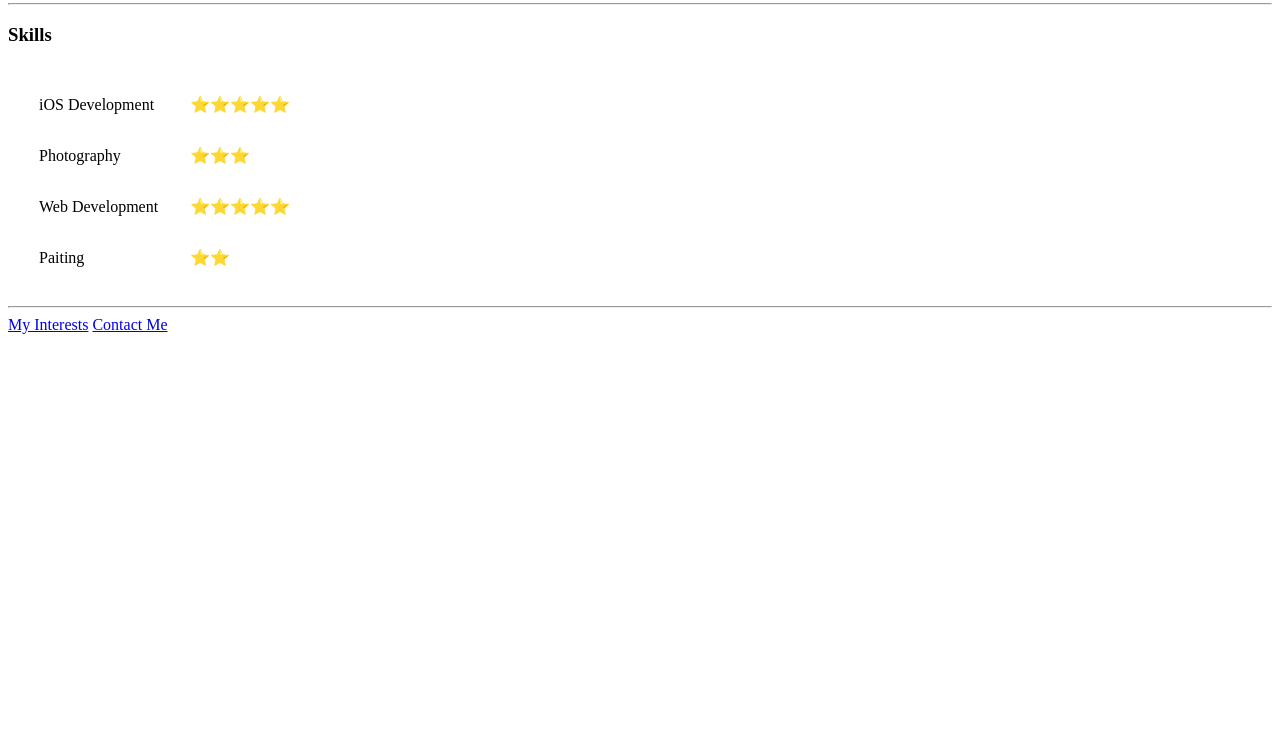
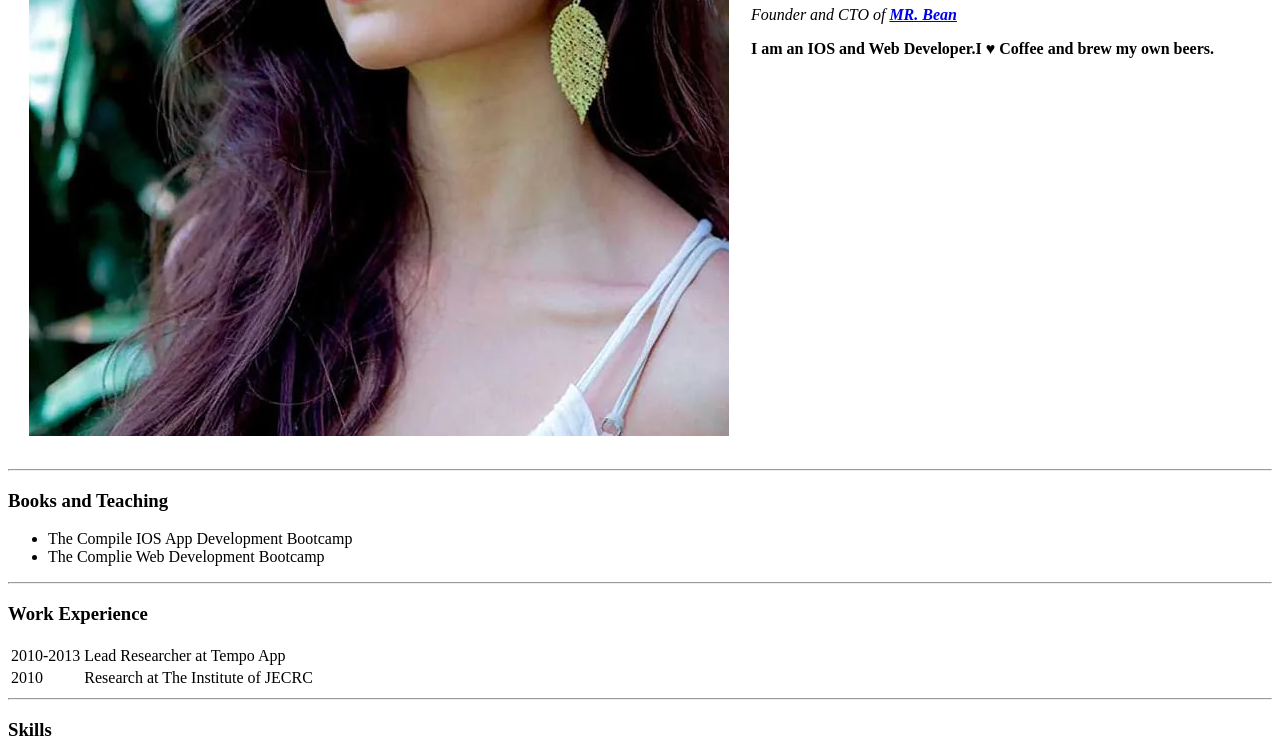
Before and after one commit to Himanshu-369/CV, a plain HTML site: page index.html in a window 1280 px wide. Shown: the part 468-1224 px from the top of the page. Before the commit the page ends 810 px from the top, so only its background shows below. Drawn offline with Linux system fonts and the light colour scheme.

Commit message:
Update index.html

```diff
--- a/index.html
+++ b/index.html
@@ -10,7 +10,7 @@
   <table cellspacing="20">
     <tr>
       <td>
-        <img src="018 fake-human-circle-img.png" alt="image was too big">
+        <img src="Sanjana-Sanghi-2.jpg" alt="image was too big">
       </td>
       <td>
         <h1>Thomas Geferson</h1>
```
